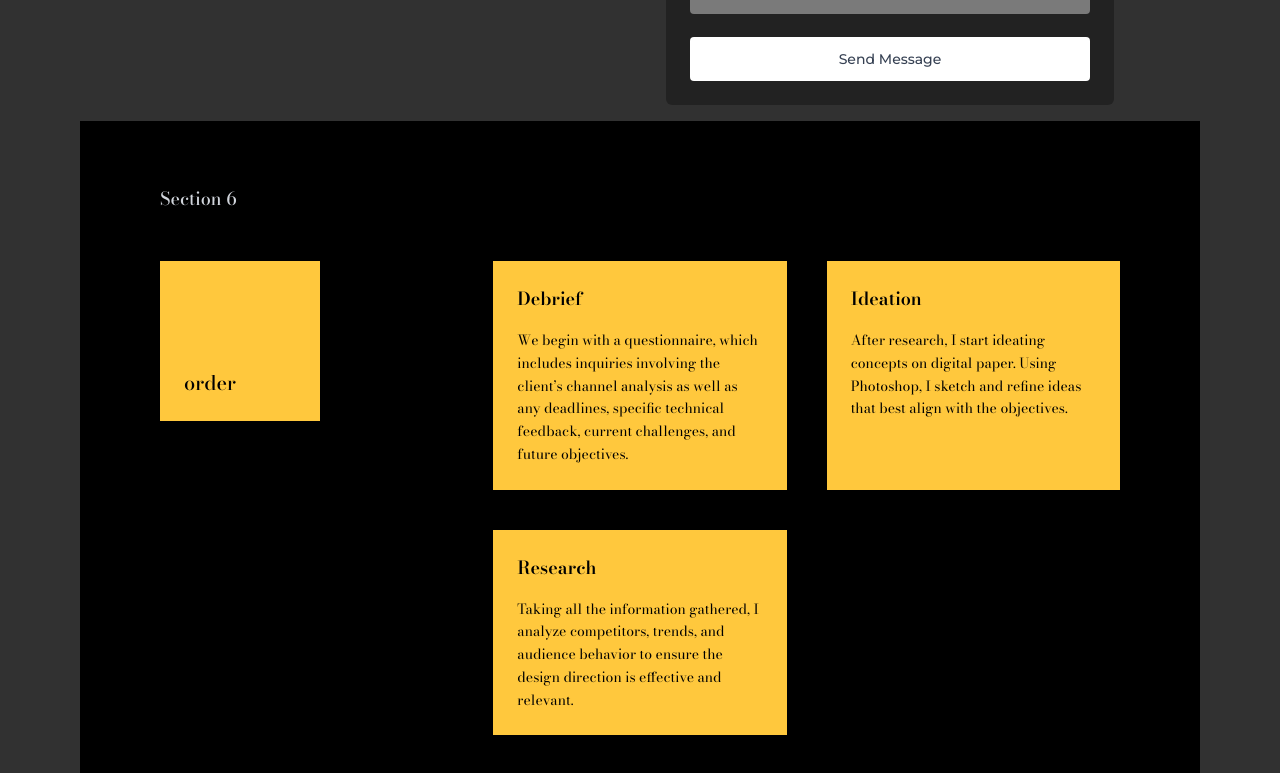
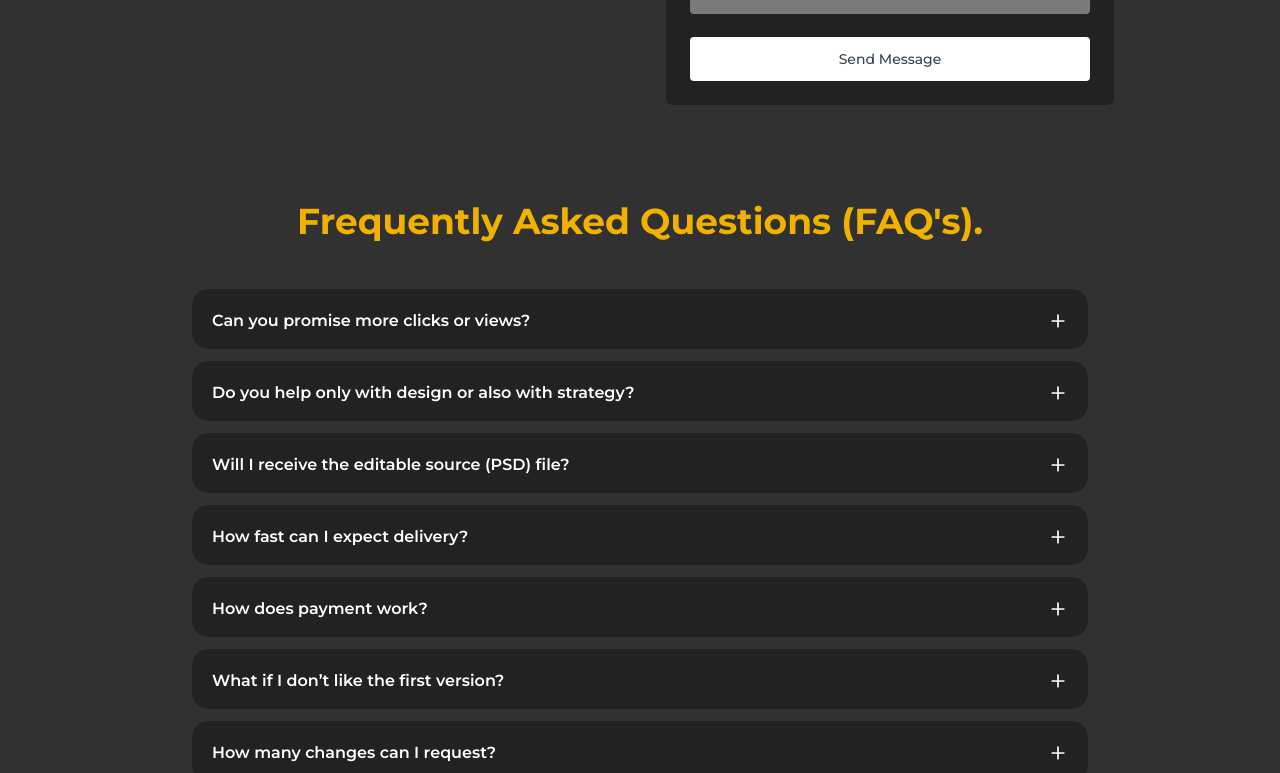
Before and after one commit to abdulkalam-011/thumbnail-design-frontend, a React (Vite) app: page / in a window 1280 px wide. Shown: the part 3480-4253 px from the top of the page. Built offline with nearby package versions, Linux system fonts and the light colour scheme.

Commit message:
final v1

```diff
--- a/src/App.jsx
+++ b/src/App.jsx
@@ -10,6 +10,7 @@ import { IoLogoWhatsapp } from "react-icons/io";
 import About from "./components/About";
 import MyProcess from "./components/MyProcess";
 import ThumbnailCaseStudy from "./components/ui/CaseStudy";
+import FAQ from "./components/FAQs";
 
 function App() {
   const [showMobileWarning, setShowMobileWarning] = useState(() =>
@@ -57,7 +58,7 @@ function App() {
         <div id="contact" className="w-full h-fit">
           <Contact />
         </div>
-        <section id="testimonials" className="bg-red-300"><MyProcess /></section>
+        <section id="testimonials" className=""><FAQ /></section>
         <Footer />
 
         <div className="fixed bottom-10 lg:right-20 md:right-10 right-5 bg-green-500 text-white p-2 rounded-full z-99 md:p-5">
```
Also changed, not shown: public/images/fayefilms_raw.png (added).
